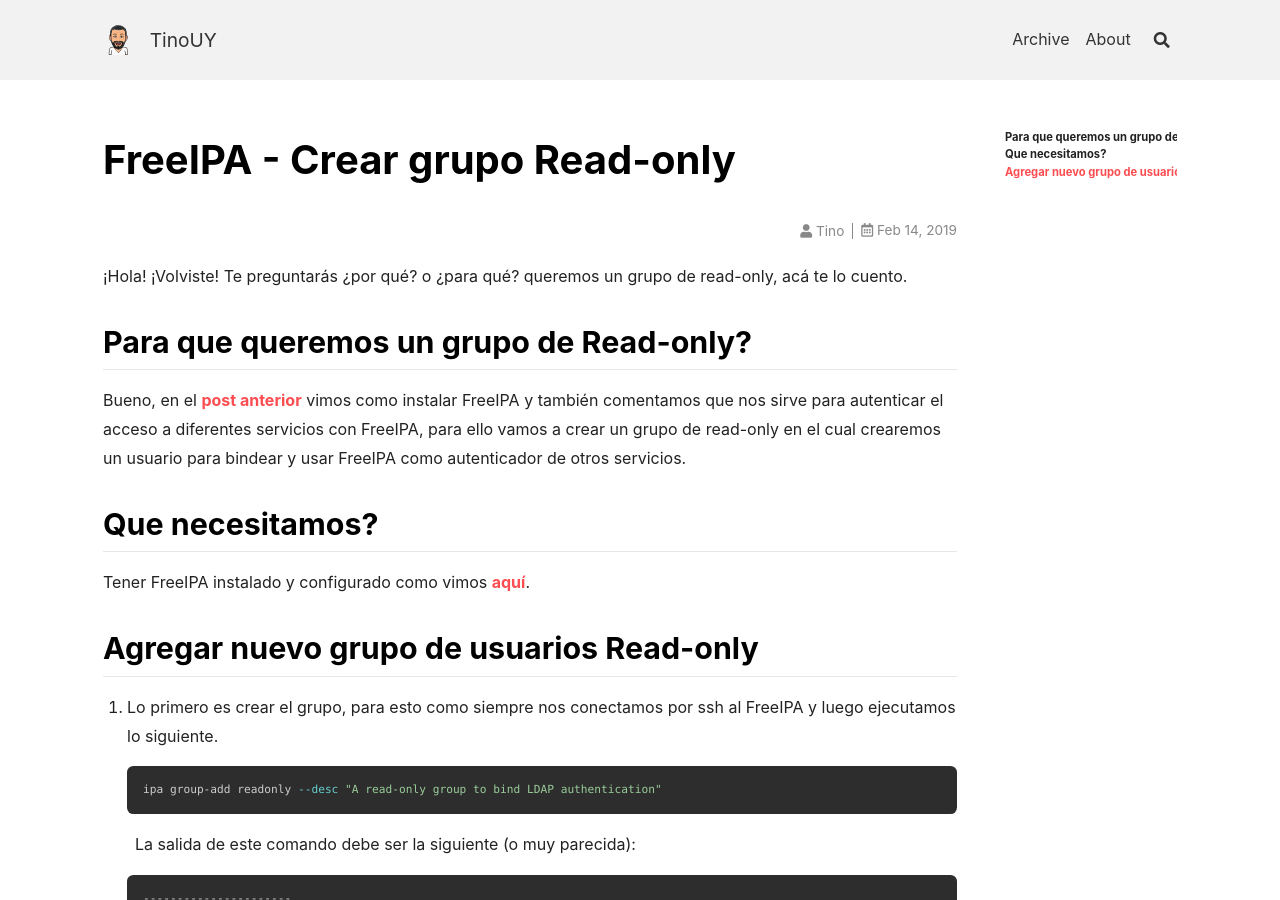
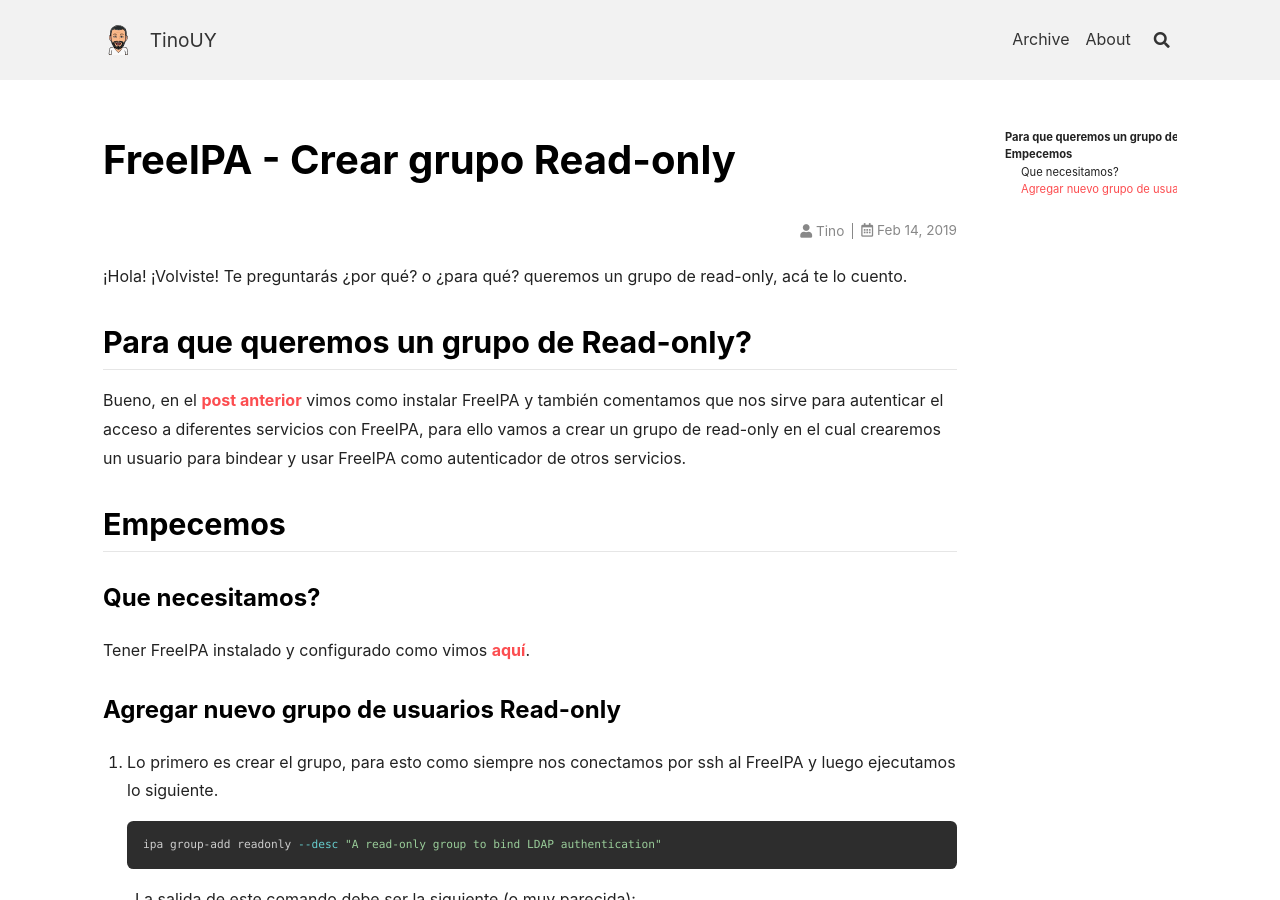
Before and after one commit to duffycop/blog, a Jekyll site: the page built from _posts/2019-02-14-Free-IPA-Crear-grupo-read-only.md, in a window 1280 px wide and 900 px high. Built offline with Jekyll 4.4.1, drawn with Linux system fonts in a browser that asks for light colours; nearby versions of some CDN libraries; comment, search, counter and statistics services are not loaded.

Commit message:
Update 2019-02-14-Free-IPA-Crear-grupo-read-only.md

```diff
--- a/_posts/2019-02-14-Free-IPA-Crear-grupo-read-only.md
+++ b/_posts/2019-02-14-Free-IPA-Crear-grupo-read-only.md
@@ -13,11 +13,12 @@
 
 Bueno, en el [post anterior]({% post_url 2019-02-08-Instalando-Free-IPA %}) vimos como instalar FreeIPA y también comentamos que nos sirve para autenticar el acceso a diferentes servicios con FreeIPA, para ello vamos a crear un grupo de read-only en el cual crearemos un usuario para bindear y usar FreeIPA como autenticador de otros servicios.<!-- more -->
 
-## Que necesitamos?
+## Empecemos
+### Que necesitamos?
 
 Tener FreeIPA instalado y configurado como vimos [aquí]({% post_url 2019-02-08-Instalando-Free-IPA %}).
 
-## Agregar nuevo grupo de usuarios Read-only
+### Agregar nuevo grupo de usuarios Read-only
 
 1. Lo primero es crear el grupo, para esto como siempre nos conectamos por ssh al FreeIPA y luego ejecutamos lo siguiente.
 ~~~ bash
```
